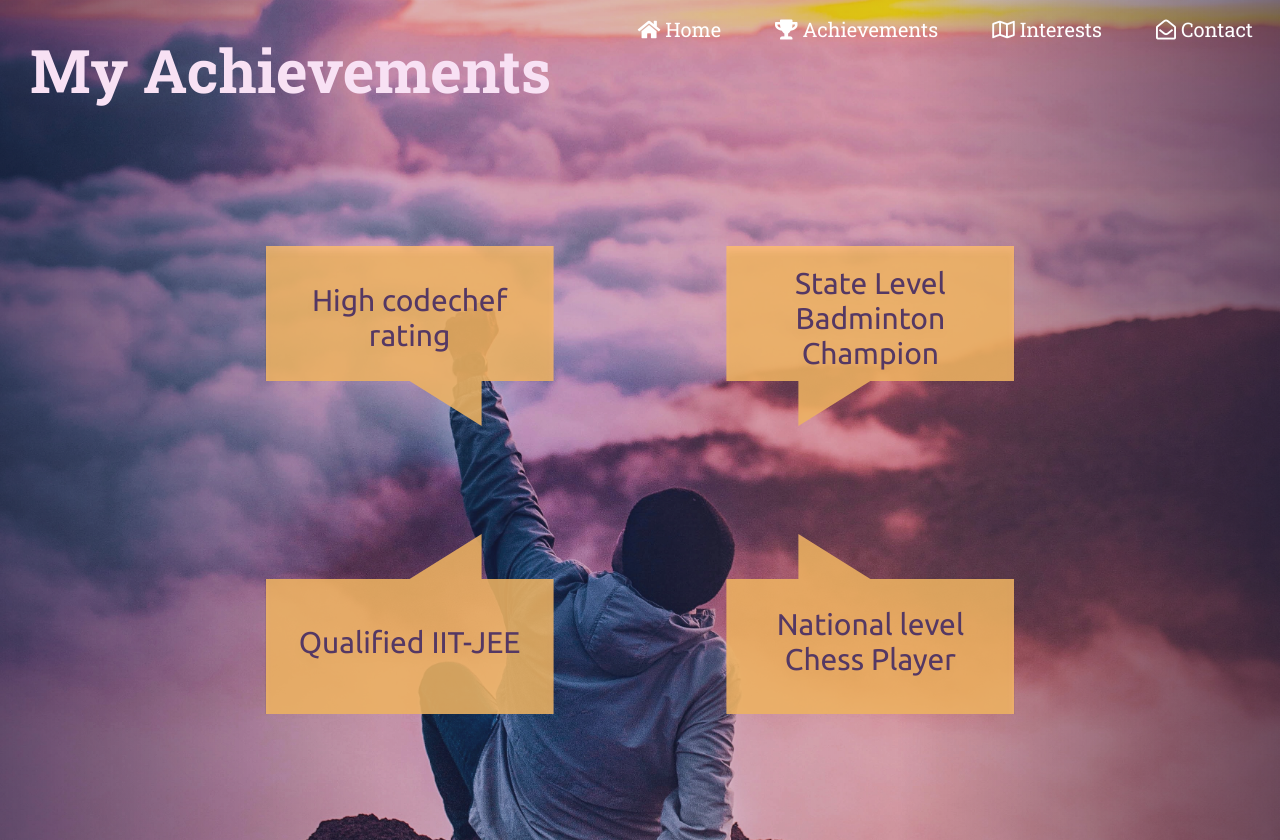
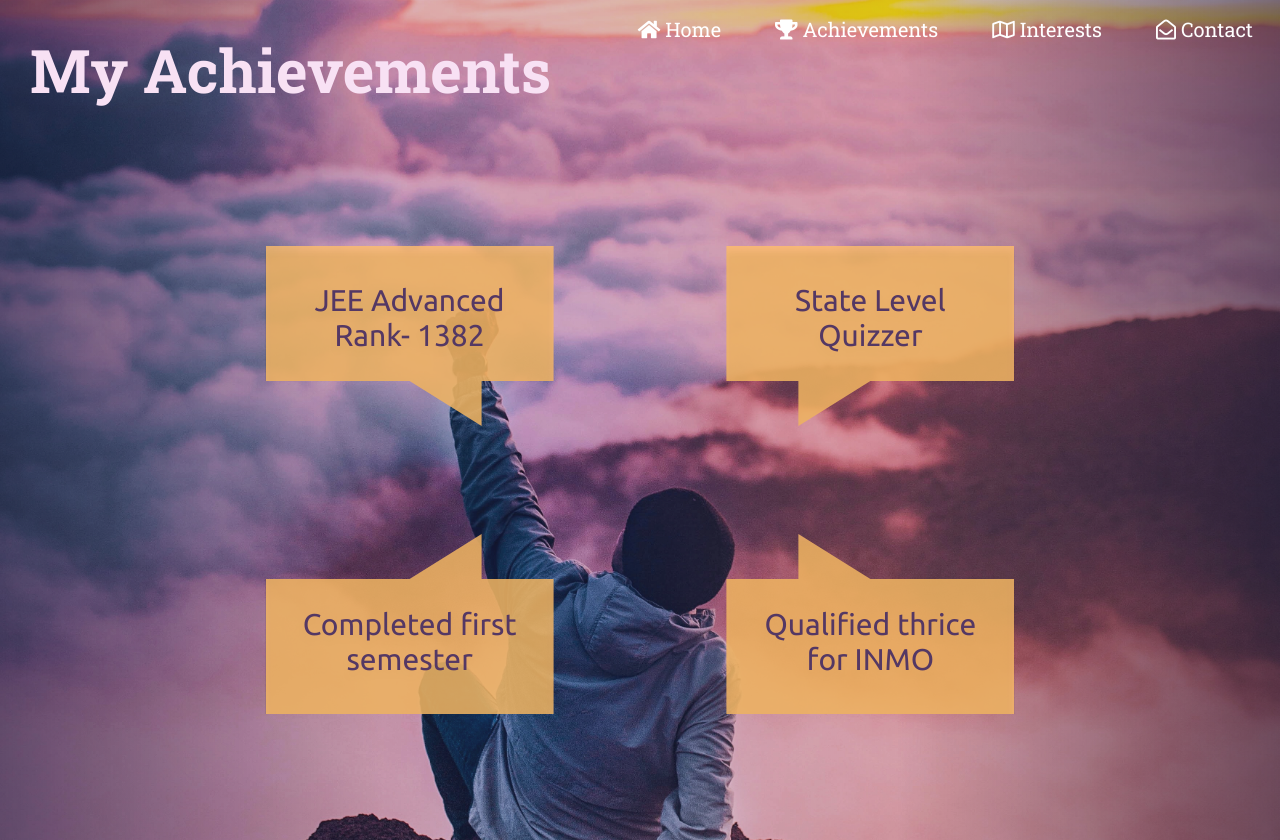
Before and after one commit to shubhraneel/portfolio, a plain HTML site: page achievements.html in a window 1280 px wide. Drawn offline with Linux system fonts and the light colour scheme.

Commit message:
Put real achievements instead of fake ones which were filled only because I could not think of any

```diff
--- a/achievements.html
+++ b/achievements.html
@@ -64,16 +64,16 @@
     </div>
     <div class="achievements">
       <div class="achievement achievement--1">
-        <p class="achievement__desc achievement__desc--top">High codechef rating</p>
+        <p class="achievement__desc achievement__desc--top">JEE Advanced Rank- 1382</p>
       </div>
       <div class="achievement achievement--2">
-        <p class="achievement__desc achievement__desc--bottom">Qualified IIT-JEE</p>
+        <p class="achievement__desc achievement__desc--bottom">Completed first semester</p>
       </div>
       <div class="achievement achievement--3">
-        <p class="achievement__desc achievement__desc--top">State Level Badminton Champion</p>
+        <p class="achievement__desc achievement__desc--top">State Level Quizzer</p>
       </div>
       <div class="achievement achievement--4">
-        <p class="achievement__desc achievement__desc--bottom">National level Chess Player</p>
+        <p class="achievement__desc achievement__desc--bottom">Qualified thrice for INMO</p>
       </div>
     </div>
   </body>
```
